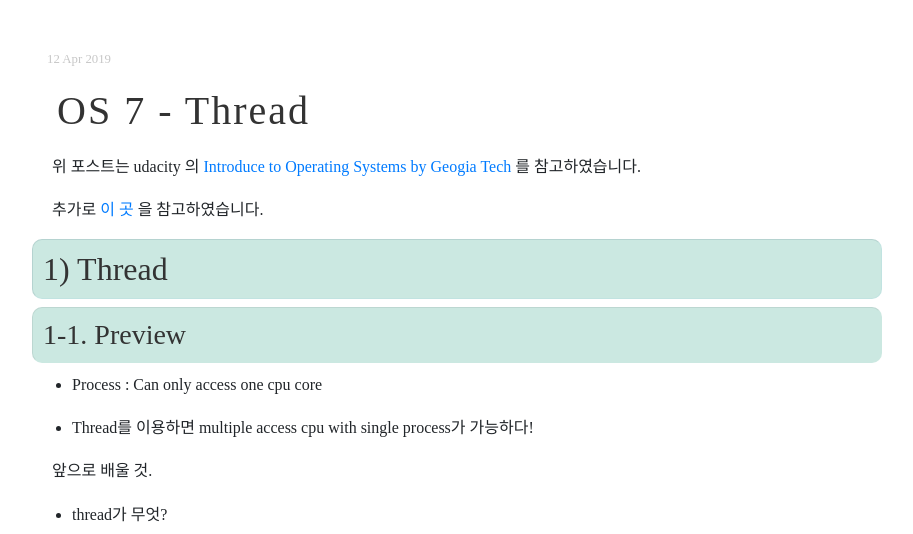
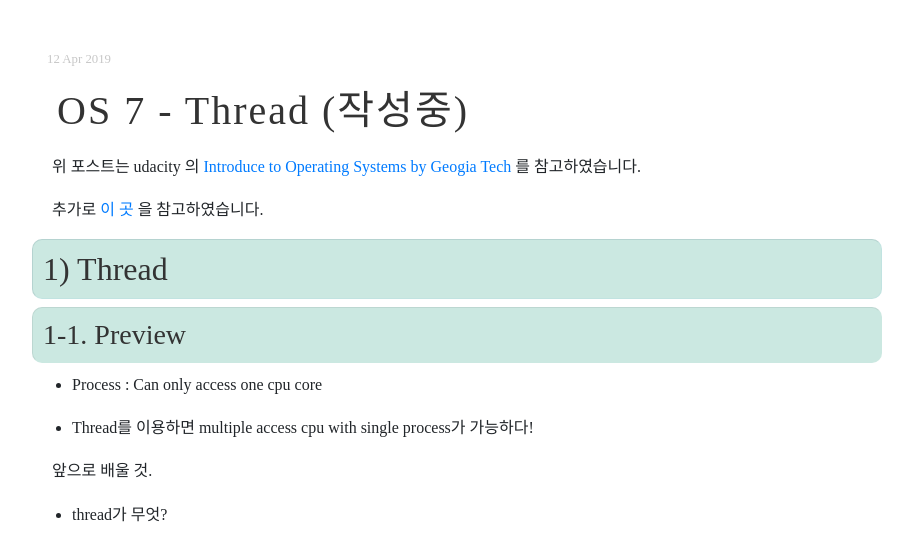
Before and after one commit to DongChanS/DongChanS.github.io, a Jekyll site: the page built from _posts/2019-04-12-45.md, in a window 1280 px wide and 900 px high, cut to the strip 366-900 px from the top of the window. Shown: the whole strip, without its empty margins (96-1009 px from the left). Built offline with Jekyll 4.4.1, drawn with Linux system fonts in a browser that asks for light colours; nearby versions of some CDN libraries; some web fonts are replaced; comment, search, counter and statistics services are not loaded.

Commit message:
Update 2019-04-12-45.md

```diff
--- a/_posts/2019-04-12-45.md
+++ b/_posts/2019-04-12-45.md
@@ -1,6 +1,6 @@
 ---
 layout : post
-title : OS 7 - Thread
+title : OS 7 - Thread (작성중)
 author : Shin Dong Chan
 category : ['Operating System']
 ---
```
